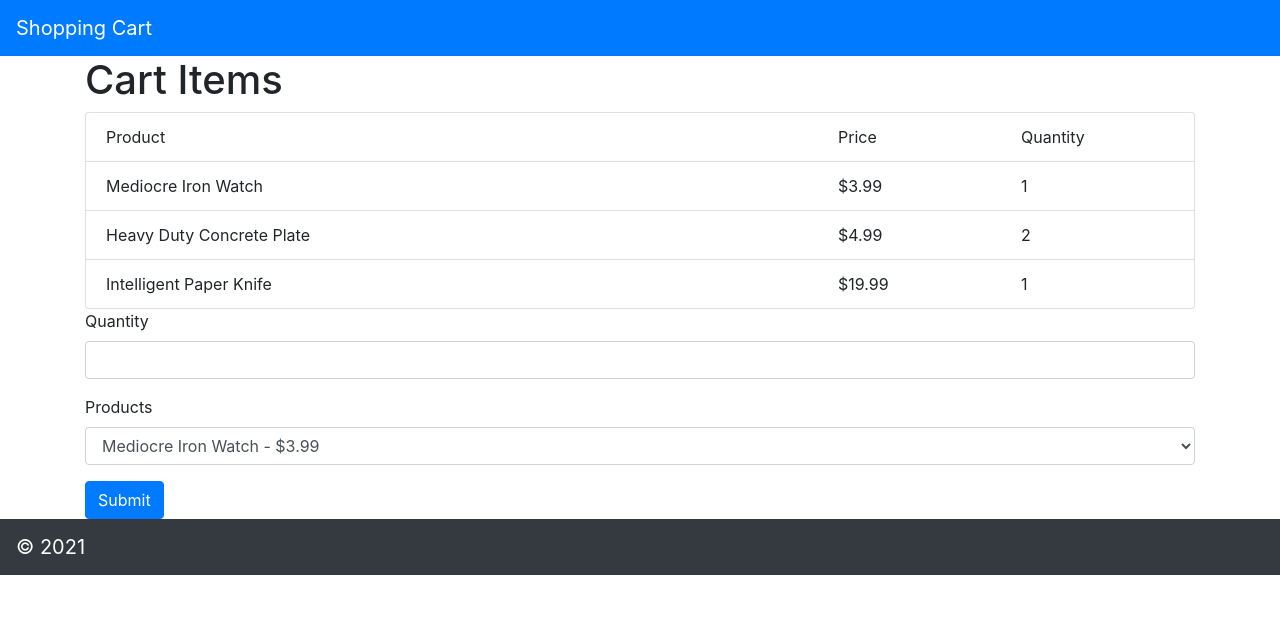
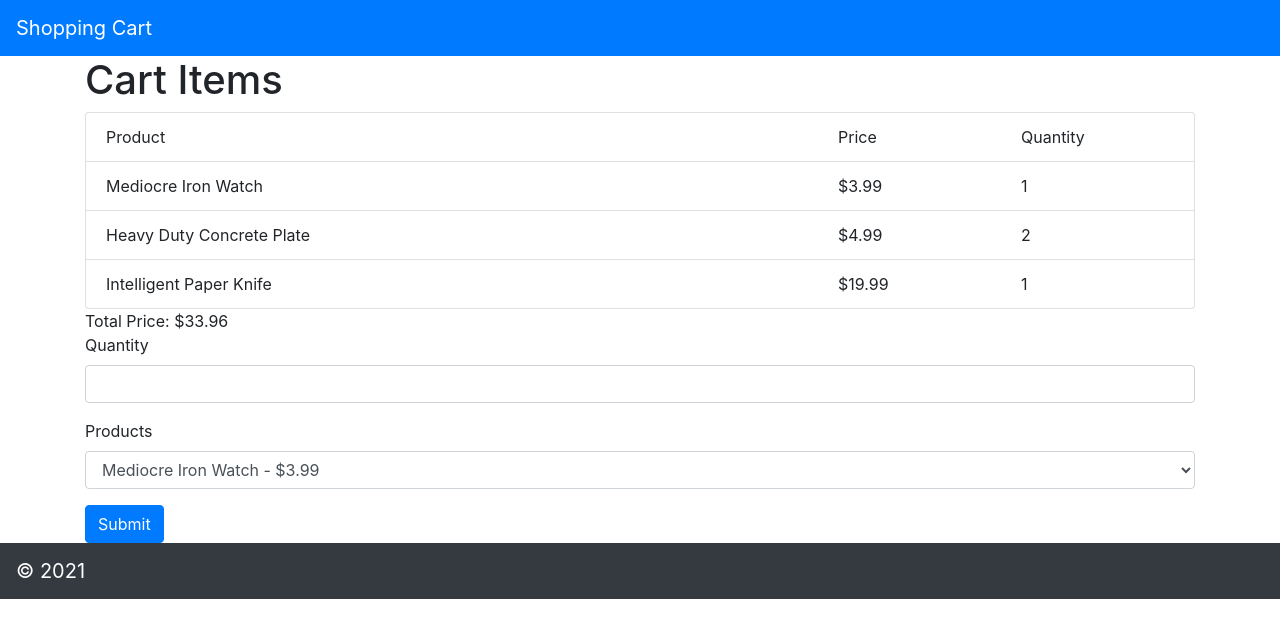
Before and after one commit to svenbrandes/shopping-cart, a React (Create React App) app: page / in a window 1280 px wide. Shown: the top 638 px of the page. Built offline with nearby package versions, Linux system fonts and the light colour scheme; the HTML template or start-up script is replaced by a standard one.

Commit message:
added total price

```diff
--- a/src/components/AddItem.js
+++ b/src/components/AddItem.js
@@ -4,7 +4,7 @@ class AddItem extends Component {
     constructor(props) {
         super(props);
         this.state = {
-            quantity: 0,
+            quantity: "",
             product: this.props.products[0]
         };
     }
@@ -21,6 +21,9 @@ class AddItem extends Component {
     onSubmit = (e) => {
         e.preventDefault();
         this.props.onItemAdded(this.state);
+        this.setState({
+            quantity: ""
+        })
     }
 
     render() {
@@ -29,7 +32,7 @@ class AddItem extends Component {
             <form onSubmit={this.onSubmit}>
                 <div className="form-group">
                     <label>Quantity</label>
-                    <input onChange={this.onChange} id="quantity" className="form-control"/>
+                    <input onChange={this.onChange} id="quantity" className="form-control" value={this.state.quantity}/>
                 </div>
                 <div className="form-group">
                     <label>Products</label>
--- a/src/components/CartItems.js
+++ b/src/components/CartItems.js
@@ -1,6 +1,11 @@
 import CartItem from "./CartItem";
 
 const CartItems = ({items}) => {
+
+    const totalSum = () => {
+        return items.map(item => item.quantity*item.product.priceInCents).reduce((acc, cur) => acc+cur, 0);
+    };
+
     return (
         <div className="container">
             <h1>Cart Items</h1>
@@ -17,6 +22,7 @@ const CartItems = ({items}) => {
                                              price={item.product.priceInCents}
                                              quantity={item.quantity}/>)}
             </div>
+            <div>Total Price: ${totalSum()/100}</div>
         </div>
     )
 }
```
